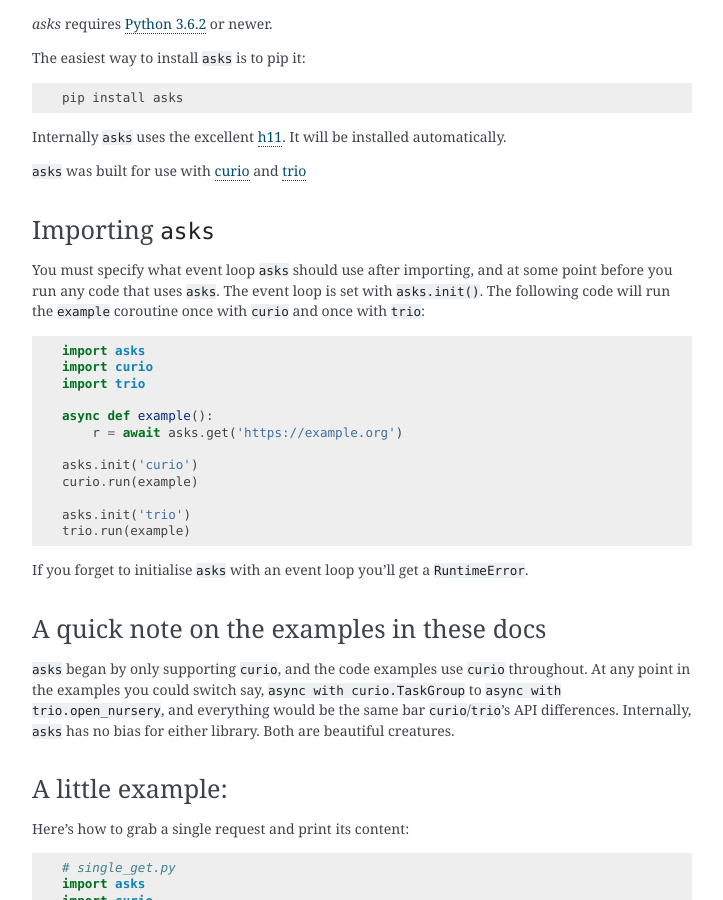
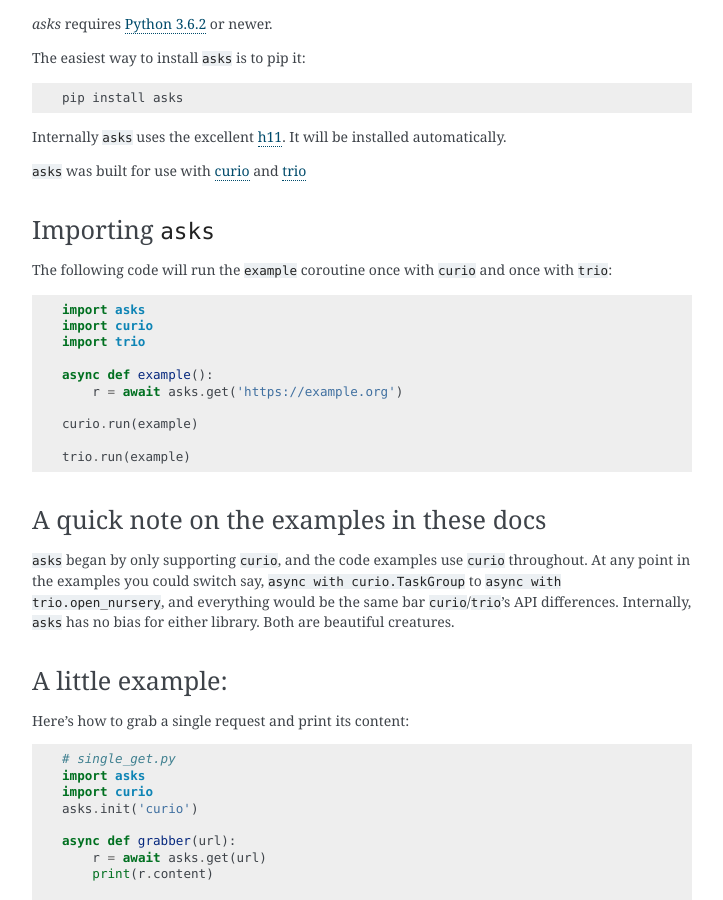
Before and after one commit to theelous3/asks, a Sphinx documentation site: the page built from docs/source/index.rst, in a window 1280 px wide and 900 px high, scrolled down 1331 px. Shown: the whole window, without its empty margins (388-1111 px from the left). Built offline with Sphinx 7.4.7, drawn with Linux system fonts in a browser that asks for light colours.

Commit message:
Remove references to deprecated init function
The async library is now auto-detected.

```diff
--- a/docs/source/index.rst
+++ b/docs/source/index.rst
@@ -47,8 +47,7 @@
 Importing ``asks``
 __________________
 
-You must specify what event loop ``asks`` should use after importing, and at some point before you run any code that uses ``asks``.
-The event loop is set with ``asks.init()``. The following code will run the ``example`` coroutine once with ``curio`` and once with ``trio``: ::
+The following code will run the ``example`` coroutine once with ``curio`` and once with ``trio``: ::
 
     import asks
     import curio
@@ -57,13 +56,9 @@
     async def example():
         r = await asks.get('https://example.org')
 
-    asks.init('curio')
     curio.run(example)
 
-    asks.init('trio')
     trio.run(example)
-
-If you forget to initialise ``asks`` with an event loop you'll get a ``RuntimeError``.
 
 
 A quick note on the examples in these docs
```
